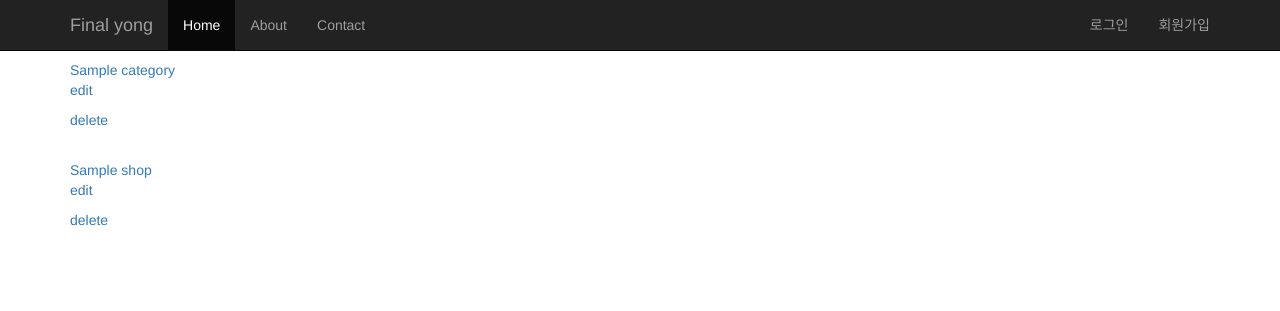
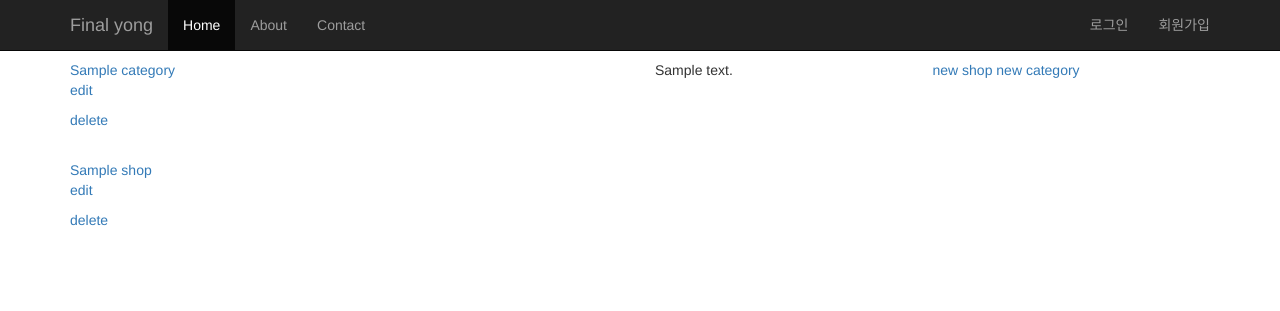
Before and after one commit to l1218yj2/final, a Django app: page /shop/ in a window 1280 px wide. Shown: the top 311 px of the page. Run offline with Django 3.2, Linux system fonts and the light colour scheme; tables that the repository leaves empty hold one stand-in row (values such as "Sample post"); some libraries are stand-ins or nearby versions.

Commit message:
review리스트와 new category new shop

```diff
--- a/templates/index.html
+++ b/templates/index.html
@@ -33,10 +33,19 @@
             </div>
         </div>
         {% endfor %}
-        {% for review in reviews %}
+        {% for review in review_list %}
         <div class="col-sm-3">
-            <p>review.message</p>
+            <p>{{review.message}}</p>
         </div>
         {% endfor %}
+        <div>
+            <a href="{% url "shop:shop_new" %}">
+                new shop
+            </a>
+            <a href="{% url "shop:category_new" %}">
+                new category
+            </a>
+        </div>
+
     </div>
 {% endblock %}
```
